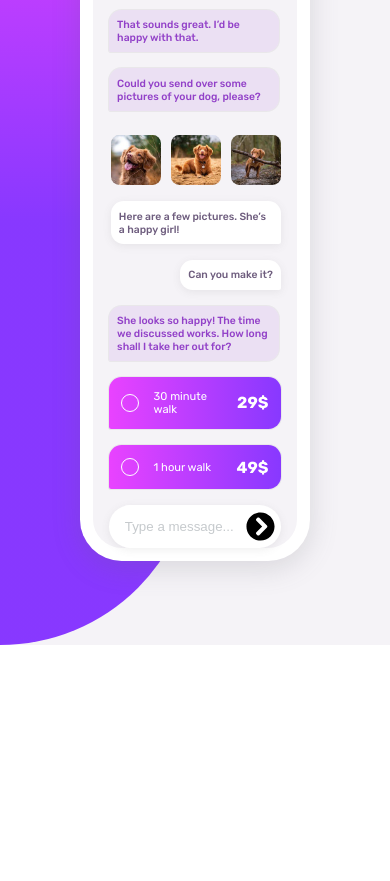
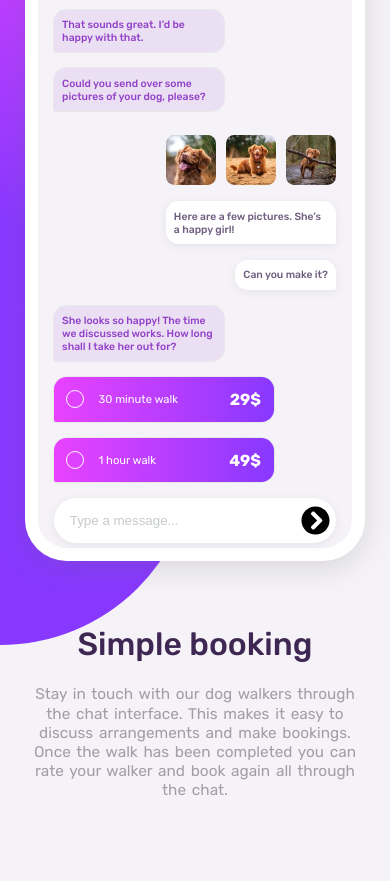
Before and after one commit to soewaiyanag/chat-app-css-illustration, a website built with Vite: page index.html in a window 390 px wide. Shown: the part 199-1080 px from the top of the page. Before the commit the page ends 844 px from the top, so only its background shows below. Built offline with nearby package versions, Linux system fonts and the light colour scheme.

Commit message:
text-section mobile

```diff
--- a/index.html
+++ b/index.html
@@ -87,7 +87,17 @@
           </div>
         </div>
       </div>
+      <section class="text--section">
+        <h1 class="text--section__header">Simple booking</h1>
+        <p class="text--section__para">
+          Stay in touch with our dog walkers through the chat interface. This
+          makes it easy to discuss arrangements and make bookings. Once the walk
+          has been completed you can rate your walker and book again all through
+          the chat.
+        </p>
+      </section>
     </div>
+
     <script type="module" src="/main.js"></script>
   </body>
 </html>
--- a/styles/style.css
+++ b/styles/style.css
@@ -4,6 +4,7 @@
 @import url("./poll.css");
 @import url("./text_input.css");
 @import url("./chat_box.css");
+@import url("./text__section.css");
 
 .icon {
   cursor: pointer;
@@ -13,6 +14,7 @@
 #app {
   min-height: 100vh;
   background-color: var(--app-bg);
+  padding: 5rem 0;
 }
 
 /* PHONE CONTAINER */
@@ -21,7 +23,7 @@
   width: 100%;
   display: grid;
   place-items: center;
-  padding: 5rem;
+  padding-bottom: 4rem;
 }
 
 .phone-container::before {
@@ -46,6 +48,7 @@
   position: relative;
   overflow: hidden;
   width: 100%;
+  min-width: 300px;
   max-width: 340px;
   min-height: 680px;
   background-color: #fff;
--- /dev/null
+++ b/styles/text__section.css
@@ -0,0 +1,21 @@
+.text--section {
+  --x: 2rem;
+  text-align: center;
+  margin-left: var(--x);
+  margin-right: var(--x);
+  display: grid;
+  gap: 1.4rem;
+}
+
+.text--section__header {
+  color: var(--heading-color);
+  font-size: 2rem;
+  font-weight: 500;
+}
+
+.text--section__para {
+  color: var(--para-color);
+  font-size: 0.96rem;
+  word-spacing: 2px;
+  line-height: 1.2rem;
+}
--- a/styles/variables.css
+++ b/styles/variables.css
@@ -10,4 +10,6 @@
   --chat-left-bg: hsla(276, 55%, 52%, 0.1);
   --chat-right: hsl(271, 15%, 43%);
   --placeholder-color: hsl(206, 6%, 79%);
+  --heading-color: hsl(271, 36%, 24%);
+  --para-color: hsl(270, 7%, 64%);
 }
--- a/text.txt
+++ b/text.txt
@@ -30,11 +30,7 @@
 
   Type a message…
 
-  Simple booking
 
-  Stay in touch with our dog walkers through the chat interface. This makes it easy to
-  discuss arrangements and make bookings. Once the walk has been completed you can rate
-  your walker and book again all through the chat.
 
   <div class="attribution">
     Challenge by <a href="https://www.frontendmentor.io?ref=challenge" target="_blank">Frontend Mentor</a>.
```
